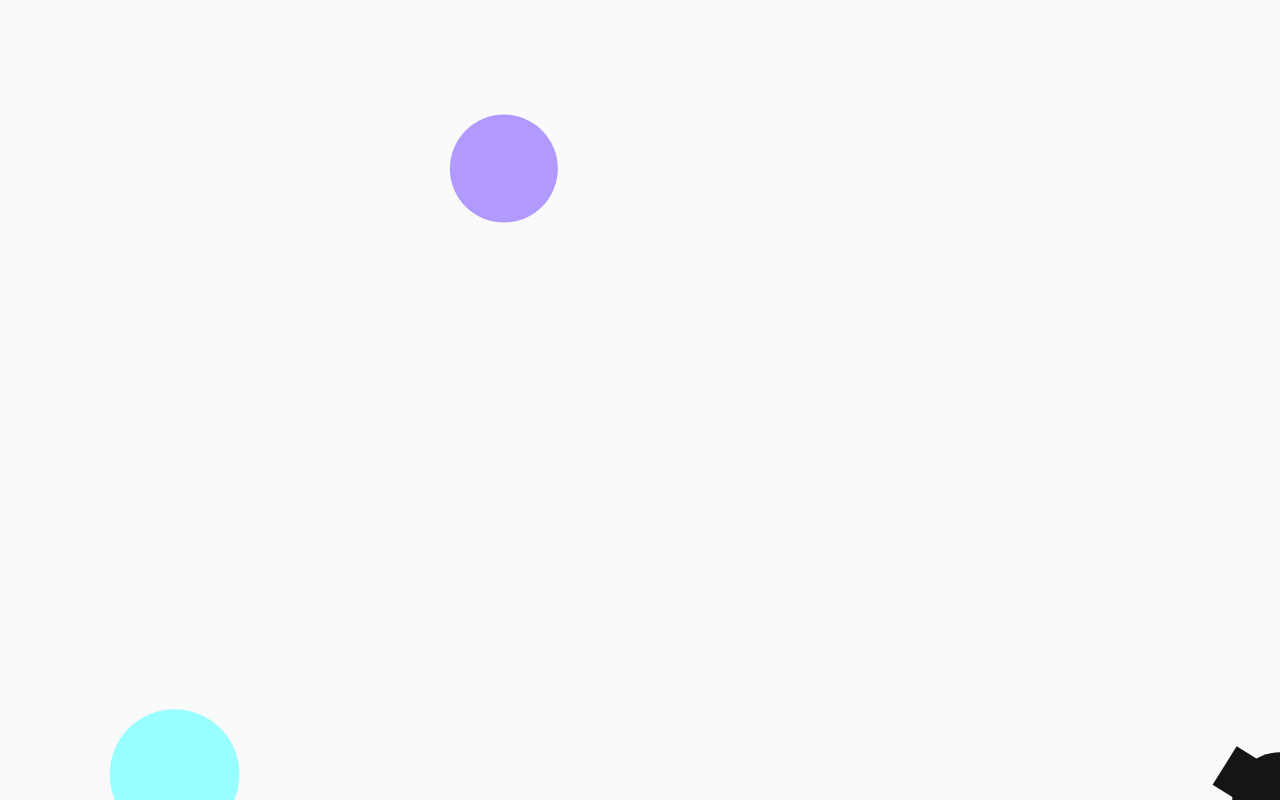
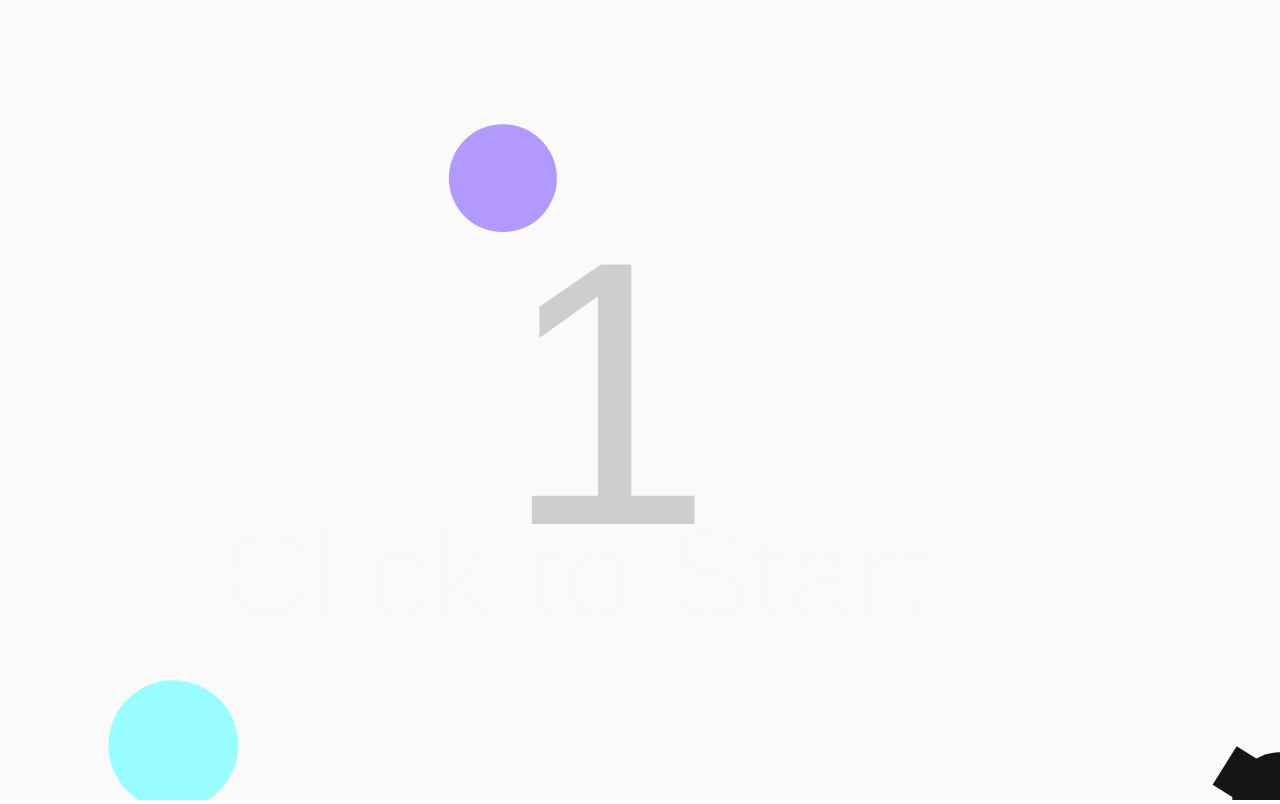
Before and after one commit to SJ70/mini_games, a plain HTML site: page index.html in a window 1280 px wide. Drawn offline with Linux system fonts and the light colour scheme.

Commit message:
모듈화 : Score

```diff
--- /dev/null
+++ b/Score.js
@@ -0,0 +1,43 @@
+function Score(){
+    this.score = 0;
+    this.color1 = 'white';
+    this.color2 = 'black';
+
+    this.setScore = function(score){
+        this.score=score;
+    }
+    this.setColor1 = function(color){
+        this.color1 = color;
+    }
+    this.setColor2 = function(color){
+        this.color2 = color;
+    }
+    this.draw = function(ctx, canvas, x, y, followX, followY){
+        ctx.font = canvas.diag/4+'px Arial';
+        ctx.fillStyle = this.color1;
+        ctx.textAlign = 'center';
+        ctx.textBaseline = 'middle';
+
+        this.x = canvas.width/2 - followX * (canvas.width/2 - x) * 0.05;
+        this.y = canvas.height/2 - followY * (canvas.height/2 - y) * 0.05;
+
+        ctx.save();
+        ctx.fillText(this.score, this.x, this.y);
+        ctx.restore();
+    }
+    this.draw_ClickToStart = function(ctx, canvas, x, y, followX, followY){
+        ctx.font = canvas.diag/12+'px Arial';
+        ctx.fillStyle = this.color2;
+        ctx.textAlign = 'center';
+        ctx.textBaseline = 'top';
+
+        this.x = canvas.width/2 - followX * (canvas.width/2 - x) * 0.1;
+        this.y = canvas.height/5*3 - followY * (canvas.height/2 - y) * 0.1;
+
+        ctx.save();
+        ctx.fillText("Click to Start", this.x, this.y);
+        ctx.restore();
+    }
+}
+
+export default Score;
--- a/index.html
+++ b/index.html
@@ -7,7 +7,7 @@
 </head>
 <body>
     <canvas id="sandbox"></canvas>
-    <!-- <script src="./avoid_rects/avoid_rects.js"></script> -->
-    <script src="./shoot_balls/shoot_balls.js"></script>
+    <!-- <script type="module" src="./avoid_rects/avoid_rects.js"></script> -->
+    <script type="module" src="./shoot_balls/shoot_balls.js"></script>
 </body>
 </html>
--- a/shoot_balls/shoot_balls.js
+++ b/shoot_balls/shoot_balls.js
@@ -1,11 +1,17 @@
+import Score from '../Score.js'
+
 const canvas = document.getElementById('sandbox');
 const ctx = canvas.getContext('2d');
-init_canvas_size = function(){
+function init_canvas_size(){
     canvas.width = window.innerWidth;
     canvas.height = window.innerHeight;
     canvas.diag = Math.sqrt(canvas.width*canvas.width + canvas.height*canvas.height);
 }
 init_canvas_size();
+
+let score = new Score();
+score.setColor1('rgba(30,30,30,0.2)');
+score.setColor2('rgba(250,250,250,0.1)');
 
 let cannon = new Cannon();
 
@@ -14,11 +20,12 @@ canvas.onclick = function(event){
     const y = event.clientY - ctx.canvas.offsetTop;
     cannon.shot(x,y);
 }
-
+let mouse_x = 0;
+let mouse_y = 0;
 canvas.onmousemove = function(event){
-    const x = event.clientX - ctx.canvas.offsetLeft;
-    const y = event.clientY - ctx.canvas.offsetTop;
-    cannon.setPos(x,y);
+    mouse_x = event.clientX - ctx.canvas.offsetLeft;
+    mouse_y = event.clientY - ctx.canvas.offsetTop;
+    cannon.setPos(mouse_x,mouse_y);
 }
 
 init();
@@ -174,13 +181,14 @@ function CannonBall(x,y){
 function Run(){
     resetCanvas();
     runCannonBalls();
+    runCannon();
+    runScore();
+    spawnBall();
     runBalls();
-    runCannon();
-    spawnBall();
     requestAnimationFrame(Run);
 }
 function resetCanvas(){
-    ctx.fillStyle = "#FAFAFA";
+    ctx.fillStyle = "rgb(250,250,250)";
     ctx.fillRect(0,0,canvas.width,canvas.height);
 }
 function runCannonBalls(){
@@ -223,4 +231,9 @@ function spawnBall(){
         else if(_spawnRate<_minSpawnRate) _spawnRate = _minSpawnRate;
     }
 }
+function runScore(){
+    score.setScore(1);
+    score.draw(ctx,canvas,mouse_x,mouse_y,1,-1);
+    score.draw_ClickToStart(ctx,canvas,mouse_x,mouse_y,1,-1);
+}
 Run();
```
Also changed, not shown: avoid_rects/avoid_rects.js (+8 -35 lines), 1 other file.
